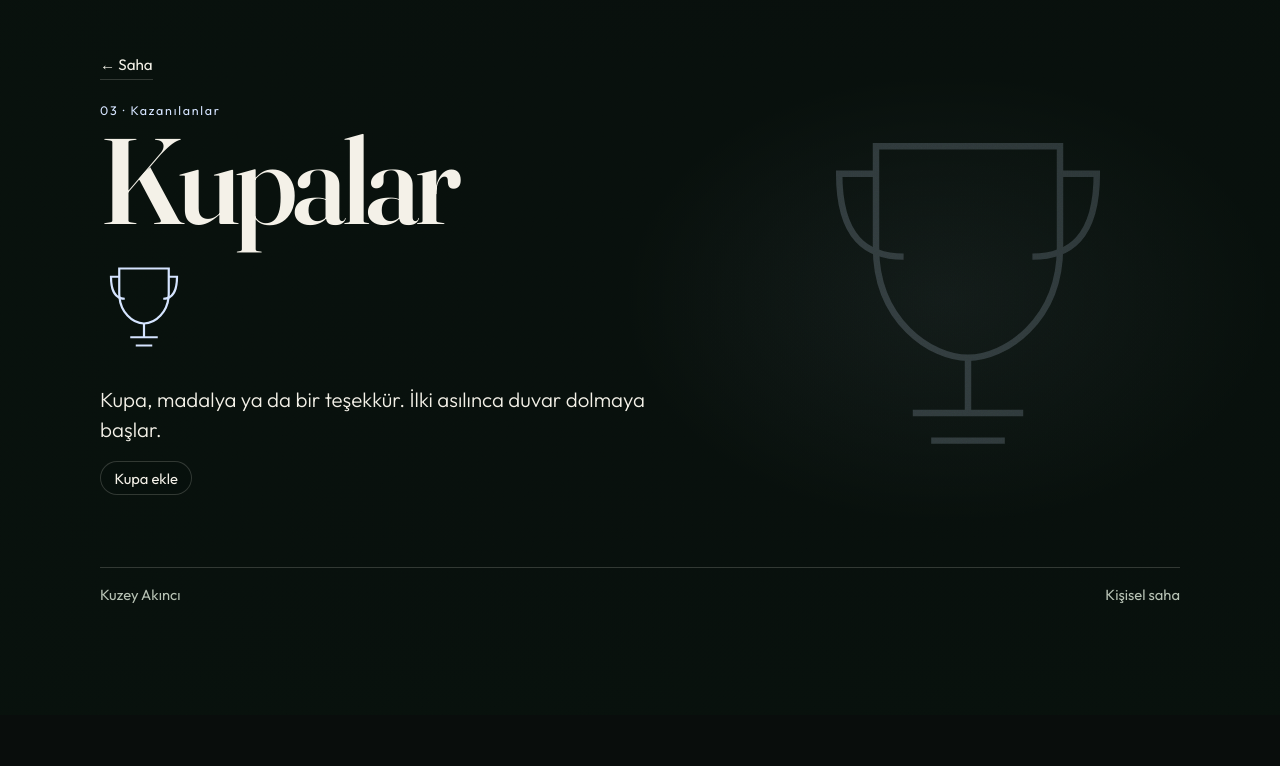
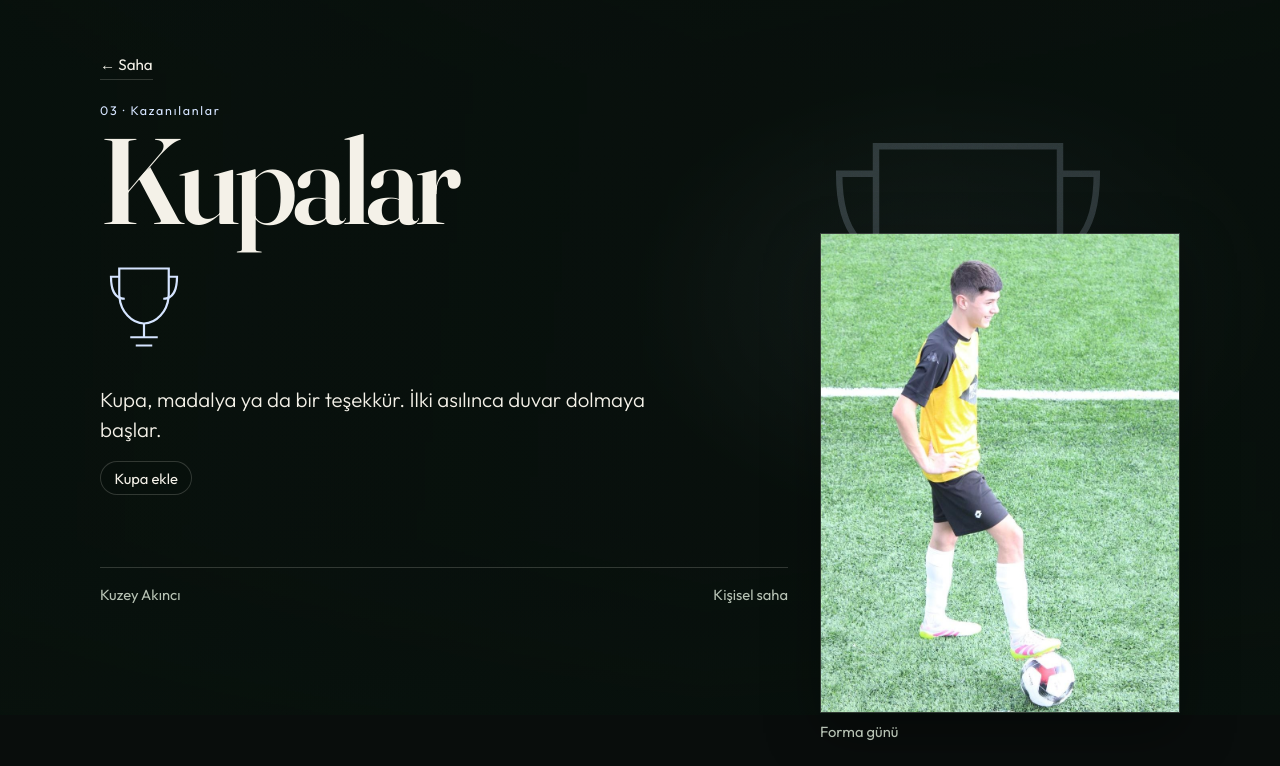
Before and after one commit to harikaotoservisinfo-spec/spor, a plain HTML site: page site/index.html in a window 1280 px wide. Both pictures are taken after a click on the link "Kupalar". Shown: the part 85-851 px from the top of the page. Before the commit the page ends 800 px from the top, so only its background shows below. Drawn offline with Linux system fonts and the light colour scheme.

Commit message:
Kupalar bölümüne forma fotoğrafını ekle.
Üçüncü sütunda hover arka planı ve Kupalar iç sayfasında görünüyor.

Co-authored-by: harikaotoservisinfo-spec <harikaotoservisinfo-spec@users.noreply.github.com>

```diff
--- a/site/app.js
+++ b/site/app.js
@@ -86,6 +86,7 @@ function cleanPhotos(list, max = 24) {
       if (file.includes("portre")) chapter = "kisi";
       else if (file.includes("futbolcu")) chapter = "futbolcu";
       else if (file.includes("projeler")) chapter = "projeler";
+      else if (file.includes("kupalar")) chapter = "kupalar";
       else chapter = "";
     }
     return {
@@ -521,6 +522,8 @@ function renderFutbolcu() {
 }
 
 function renderKupalar() {
+  const trophy = chapterPhoto(profile, "kupalar");
+  const lead = trophy ? `<div class="article-photo">${photoFigure(trophy, "portrait hero cup-shot")}</div>` : "";
   const body = profile.honours.length
     ? `<div class="cups">${profile.honours.map((honour) => `<article class="cup">
         ${cupSVG()}
@@ -533,7 +536,7 @@ function renderKupalar() {
         <p class="lede">Kupa, madalya ya da bir teşekkür. İlki asılınca duvar dolmaya başlar.</p>
         <p><button type="button" class="textbtn" data-action="edit" data-focus="add-honours">Kupa ekle</button></p>
       </div>`;
-  return chapterFrame(CHAPTERS[2], body);
+  return chapterFrame(CHAPTERS[2], `${lead}${body}`);
 }
 
 function renderElci() {
--- a/site/profile.js
+++ b/site/profile.js
@@ -27,6 +27,12 @@ window.SAHA_DEFAULT = {
       chapter: "futbolcu",
       alt: "Kuzey Akıncı, sahada top sürerken",
       caption: "Sahada"
+    },
+    {
+      file: "photos/kuzey-kupalar.jpg",
+      chapter: "kupalar",
+      alt: "Kuzey Akıncı, sarı-siyah formayla topun üzerinde",
+      caption: "Forma günü"
     },
     {
       file: "photos/kuzey-projeler.jpg",
--- a/site/styles.css
+++ b/site/styles.css
@@ -676,6 +676,17 @@ body.is-home.scene-kisi .hint { opacity: 1; }
   background-position: 50% 35%;
 }
 
+.bg-slide[data-bg="kupalar"] .bg-ken {
+  background-position: 50% 18%;
+}
+
+.portrait.cup-shot img,
+.portrait.hero.cup-shot img {
+  aspect-ratio: 3 / 4;
+  object-fit: cover;
+  object-position: center 12%;
+}
+
 .portrait.stadium img,
 .portrait.hero.stadium img {
   aspect-ratio: 16 / 10;
```
Also changed, not shown: site/photos/kuzey-kupalar.jpg (added).
